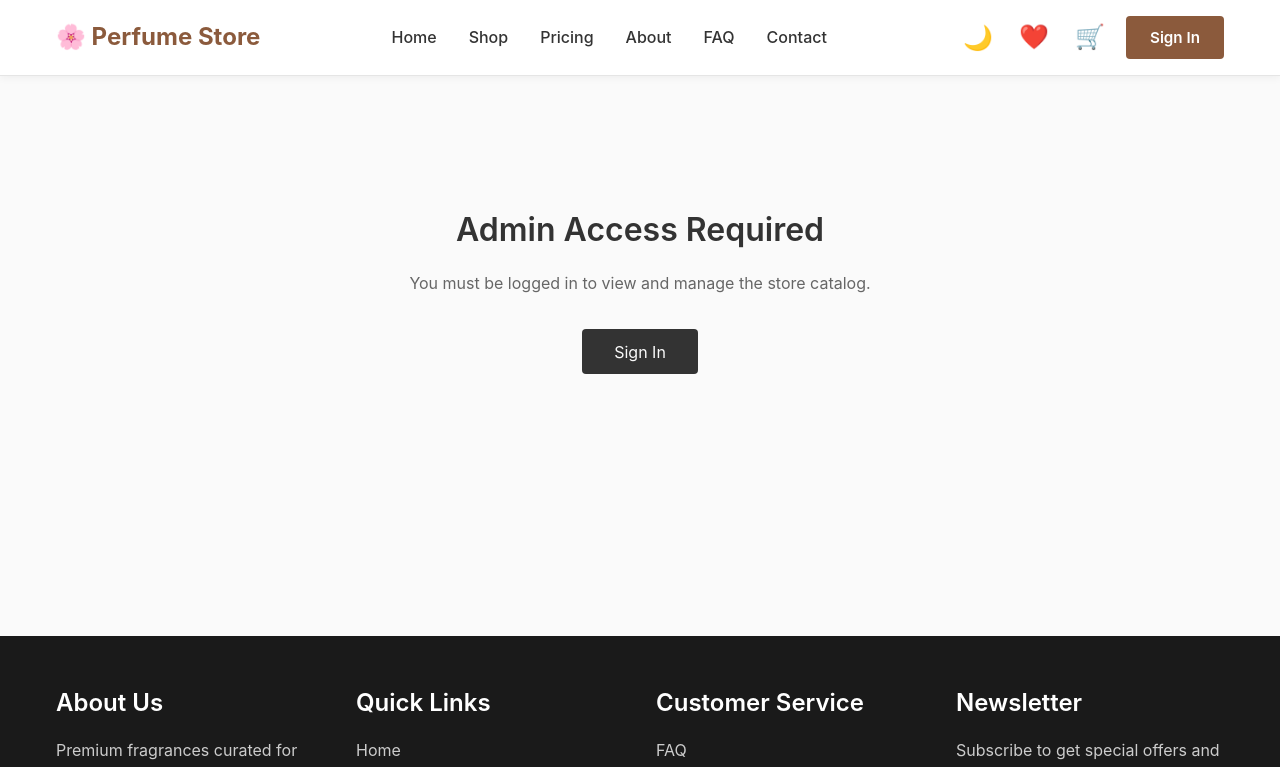
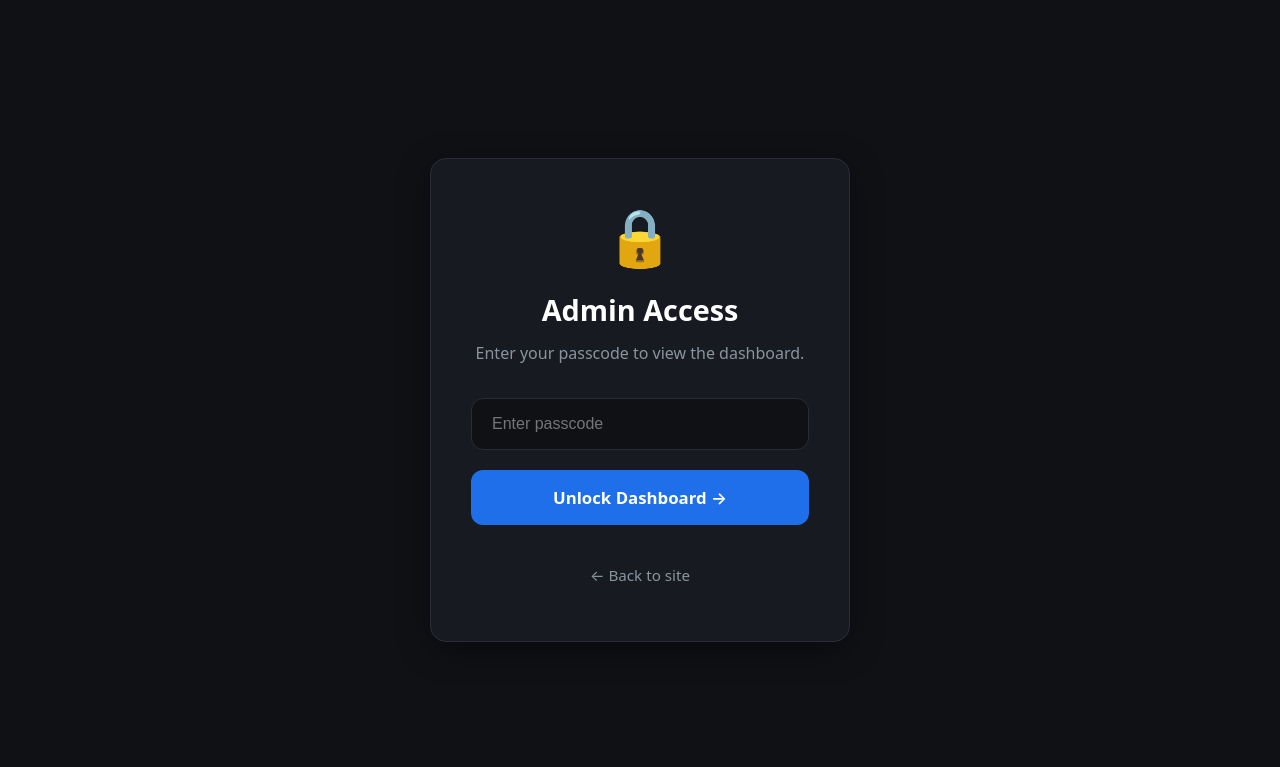
Before and after one commit to michael-max265/Perfume_Store, a React (Vite) app: page /admin in a window 1280 px wide. Shown: the top 767 px of the page. Built offline with nearby package versions, Linux system fonts and the light colour scheme; no server answers.

Commit message:
feat(admin): replace google auth with simple passcode lock screen

```diff
--- a/src/components/ProtectedRoute.jsx
+++ b/src/components/ProtectedRoute.jsx
@@ -1,22 +1,131 @@
-import { useAuth } from '../context/AuthContext'
+import { useState, useEffect } from 'react';
+import { useNavigate } from 'react-router-dom';
 
 export default function ProtectedRoute({ children }) {
-  const { isAuthenticated, openAuthModal } = useAuth()
+  const navigate = useNavigate();
+  const [isUnlocked, setIsUnlocked] = useState(false);
+  const [passcode, setPasscode] = useState('');
+  const [error, setError] = useState(false);
 
-  if (!isAuthenticated) {
+  useEffect(() => {
+    // Check if they already unlocked it this session
+    const isAuth = sessionStorage.getItem('admin_passcode_auth');
+    if (isAuth === 'true') {
+      setIsUnlocked(true);
+    }
+  }, []);
+
+  const handleUnlock = (e) => {
+    e.preventDefault();
+    if (passcode === 'admin12345') {
+      sessionStorage.setItem('admin_passcode_auth', 'true');
+      setIsUnlocked(true);
+      setError(false);
+    } else {
+      setError(true);
+      setPasscode('');
+    }
+  };
+
+  if (!isUnlocked) {
     return (
-      <div style={{ textAlign: 'center', padding: '8rem 2rem', minHeight: '70vh', backgroundColor: 'var(--bg-primary)' }}>
-        <h2 style={{ color: 'var(--text-primary)', marginBottom: '1rem' }}>Admin Access Required</h2>
-        <p style={{ color: 'var(--text-secondary)', marginBottom: '2rem' }}>You must be logged in to view and manage the store catalog.</p>
-        <button
-          onClick={openAuthModal}
-          style={{ padding: '0.8rem 2rem', backgroundColor: 'var(--text-primary)', color: 'var(--bg-primary)', border: 'none', borderRadius: '4px', cursor: 'pointer', fontSize: '1rem' }}
-        >
-          Sign In
-        </button>
+      <div style={{
+        position: 'fixed',
+        top: 0,
+        left: 0,
+        width: '100vw',
+        height: '100vh',
+        zIndex: 9999,
+        display: 'flex',
+        alignItems: 'center',
+        justifyContent: 'center',
+        backgroundColor: '#0f1115',
+        fontFamily: 'system-ui, -apple-system, sans-serif'
+      }}>
+        <div style={{
+          backgroundColor: '#171a21',
+          border: '1px solid #2a2d36',
+          borderRadius: '16px',
+          padding: '3rem 2.5rem',
+          width: '90%',
+          maxWidth: '420px',
+          textAlign: 'center',
+          boxShadow: '0 8px 32px rgba(0,0,0,0.4)',
+          boxSizing: 'border-box'
+        }}>
+          <div style={{ fontSize: '3.5rem', marginBottom: '1.5rem', lineHeight: 1 }}>🔒</div>
+          <h2 style={{ color: '#ffffff', fontSize: '1.8rem', margin: '0 0 0.5rem 0', fontWeight: 'bold' }}>Admin Access</h2>
+          <p style={{ color: '#8b949e', fontSize: '1rem', margin: '0 0 2rem 0' }}>Enter your passcode to view the dashboard.</p>
+
+          <form onSubmit={handleUnlock} style={{ display: 'flex', flexDirection: 'column', gap: '1.25rem' }}>
+            <div style={{ textAlign: 'left' }}>
+              <input
+                type="password"
+                placeholder="Enter passcode"
+                value={passcode}
+                onChange={(e) => {
+                  setPasscode(e.target.value);
+                  setError(false);
+                }}
+                style={{
+                  width: '100%',
+                  padding: '1rem 1.25rem',
+                  backgroundColor: '#0f1115',
+                  border: error ? '1px solid #f85149' : '1px solid #2a2d36',
+                  borderRadius: '12px',
+                  color: '#ffffff',
+                  fontSize: '1rem',
+                  outline: 'none',
+                  transition: 'border-color 0.2s',
+                  boxSizing: 'border-box'
+                }}
+                autoFocus
+              />
+              {error && <p style={{ color: '#f85149', fontSize: '0.85rem', margin: '0.5rem 0 0 0' }}>Incorrect passcode</p>}
+            </div>
+
+            <button
+              type="submit"
+              style={{
+                width: '100%',
+                padding: '1rem',
+                backgroundColor: '#1f6feb',
+                color: '#ffffff',
+                border: 'none',
+                borderRadius: '12px',
+                fontSize: '1.05rem',
+                fontWeight: '600',
+                cursor: 'pointer',
+                transition: 'background-color 0.2s',
+                boxSizing: 'border-box'
+              }}
+              onMouseOver={(e) => e.target.style.backgroundColor = '#388bfd'}
+              onMouseOut={(e) => e.target.style.backgroundColor = '#1f6feb'}
+            >
+              Unlock Dashboard &rarr;
+            </button>
+          </form>
+
+          <button
+            onClick={() => navigate('/')}
+            style={{
+              marginTop: '2rem',
+              background: 'none',
+              border: 'none',
+              color: '#8b949e',
+              fontSize: '0.95rem',
+              cursor: 'pointer',
+              padding: '0.5rem'
+            }}
+            onMouseOver={(e) => e.target.style.color = '#c9d1d9'}
+            onMouseOut={(e) => e.target.style.color = '#8b949e'}
+          >
+            &larr; Back to site
+          </button>
+        </div>
       </div>
-    )
+    );
   }
 
-  return children
+  return children;
 }
```
